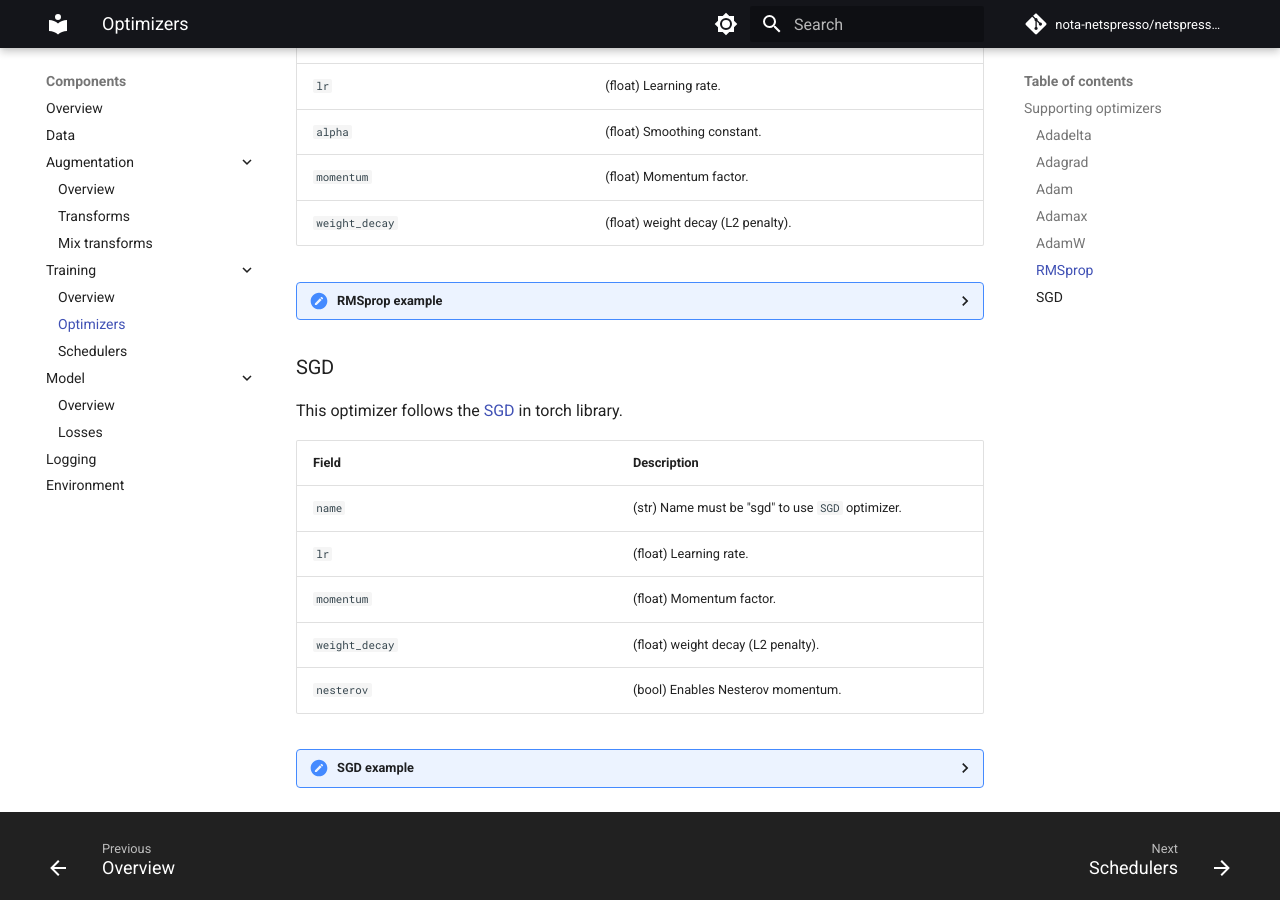
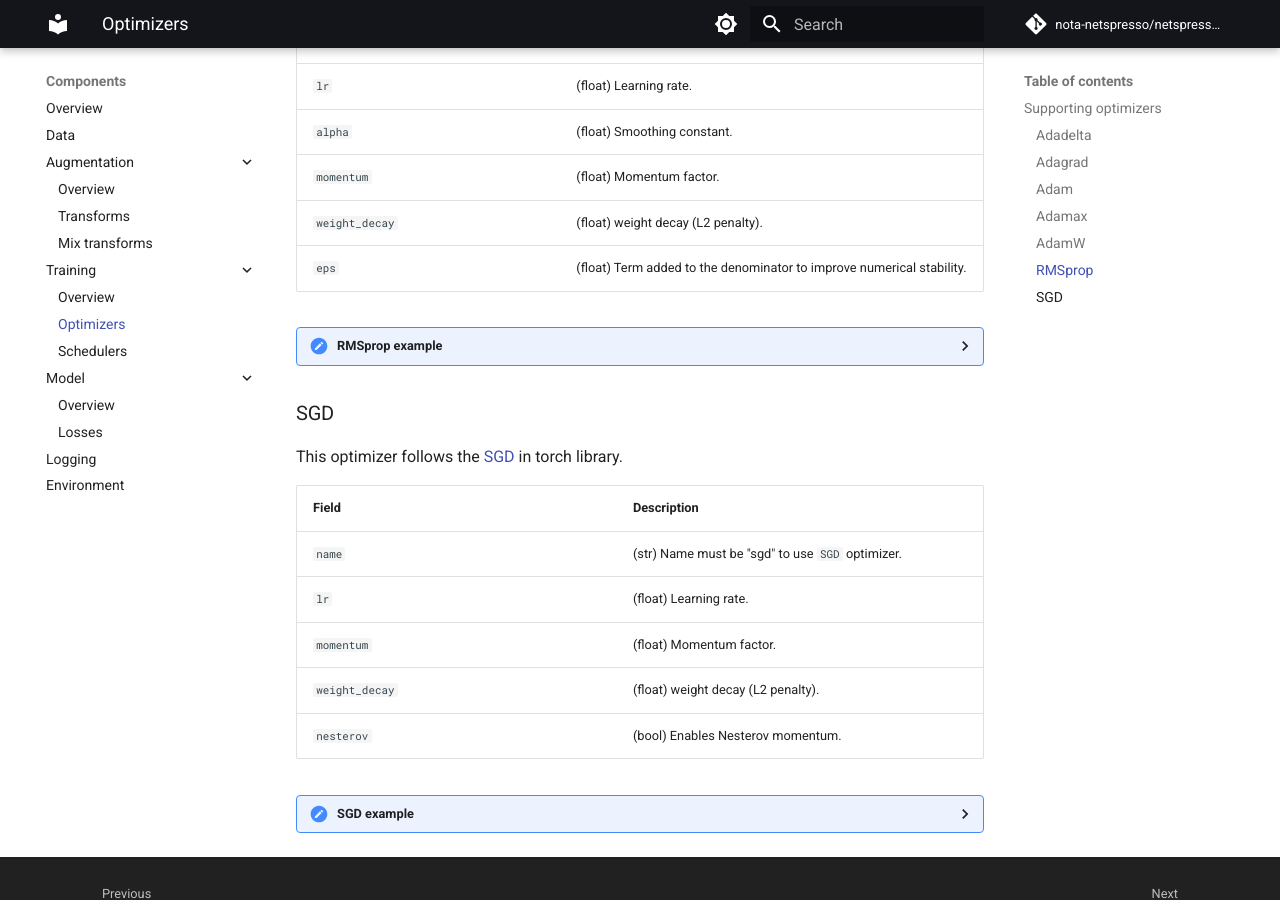
Before and after one commit to Nota-NetsPresso/netspresso-trainer, an MkDocs documentation site: the page built from docs/components/training/optimizers.md, in a window 1280 px wide and 900 px high, scrolled down 2981 px. Built offline with MkDocs 1.6.1 and Material for MkDocs 9.7.7, drawn with Linux system fonts in a browser that asks for light colours; comment, search, counter and statistics services are not loaded.

Commit message:
Update RMSprop eps

```diff
--- a/docs/components/training/optimizers.md
+++ b/docs/components/training/optimizers.md
@@ -134,6 +134,7 @@ This optimizer follows the [RMSprop](https://pytorch.org/docs/stable/generated/t
 | `alpha` | (float) Smoothing constant. |
 | `momentum` | (float) Momentum factor. |
 | `weight_decay` | (float) weight decay (L2 penalty). |
+| `eps` | (float) Term added to the denominator to improve numerical stability. |
 
 <details>
   <summary>RMSprop example</summary>
```
Also changed, not shown: other parts of docs/components/training/optimizers.md (+1 -0 lines).
